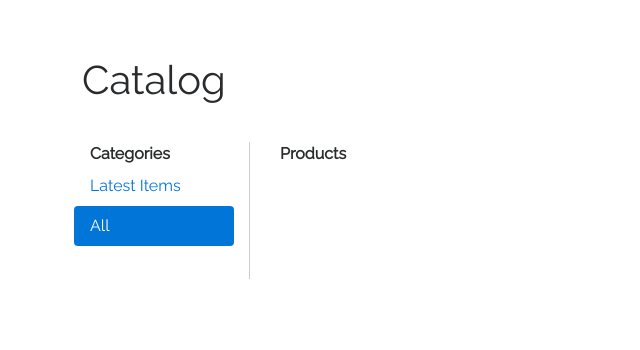
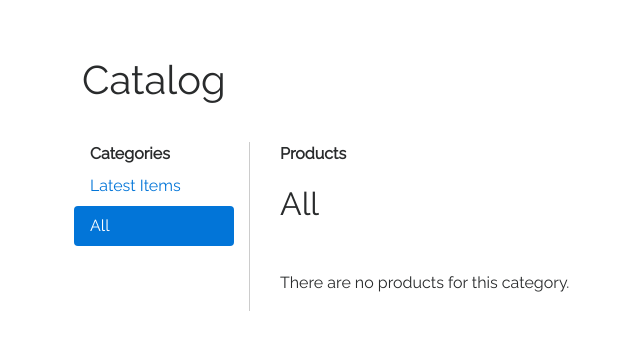
Before and after one commit to zenzillo/store-catalog, a Flask app: page /catalog/All/items in a window 1280 px wide. Shown: the part 60-410 px from the top of the page, without its empty margins (11-651 px from the left). Run offline with Flask 2, Linux system fonts and the light colour scheme; data that the repository does not hold is empty; some libraries are stand-ins or nearby versions.

Commit message:
Display big header on all or Latest Items pages

```diff
--- a/static/css/styles.css
+++ b/static/css/styles.css
@@ -79,7 +79,7 @@ a:hover, a:focus {
 }
 
 .top-margin {
-	margin:50px;
+	margin-top:50px;
 }
 
 /* main content area */
--- a/templates/category/list.html
+++ b/templates/category/list.html
@@ -39,13 +39,19 @@
 		</div>
 		<div class="col-md-10 left-border">
 			<span class="small-heading no-padding">Products</span><br>
-			{% set current_category = {'id': 0} %}
+			<!-- Only show large header on 'Latest Items' and 'All' pages -->
+			{% if current_category=='Latest Items' or current_category=='All' %}
+			<h2 class="category-heading">{{current_category}}</h2>
+			{% endif %}
+			{% set category_header = {'id': 0} %}
 			{% for product in products %}
-				{% if current_category['id'] != product.category_id %}
-			<h2 class="category-heading">{{product.category.name}}</h2>
-				{% if current_category.update({'id': product.category_id}) %}
+				<!-- Display small category header -->
+				{% if category_header['id'] != product.category_id %}
+			<h3 class="category-heading">{{product.category.name}}</h3>
+				{% if category_header.update({'id': product.category_id}) %}
 				{% endif %}
 				{% endif %}
+				<!-- Display product information -->
 				<div class="product-thumb">
 					<a href="{{url_for('showProduct', category_name = product.category.name, product_name = product.name)}}">
 						<img src="http://via.placeholder.com/200x200"><br>
@@ -54,6 +60,12 @@
 						{{product.sku}}
 					</a>
 				</div>
+			{% else %}
+			<p class="top-margin">There are no products for this category.
+				{%if 'username' in session %}
+			<a href="">Create a new product.</a>
+				{% endif %}
+			</p>
 			{% endfor %}
 		</div>
 	</div>
```
